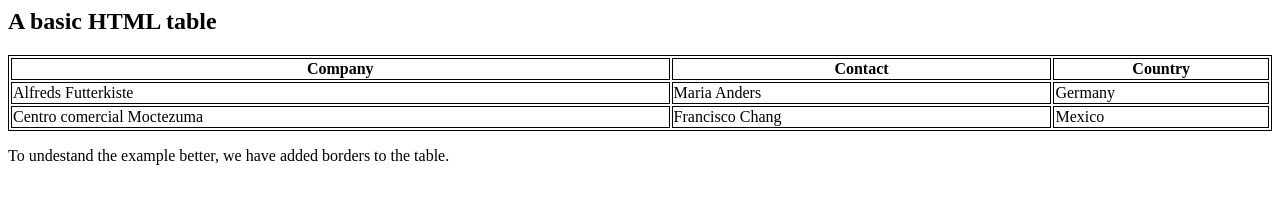
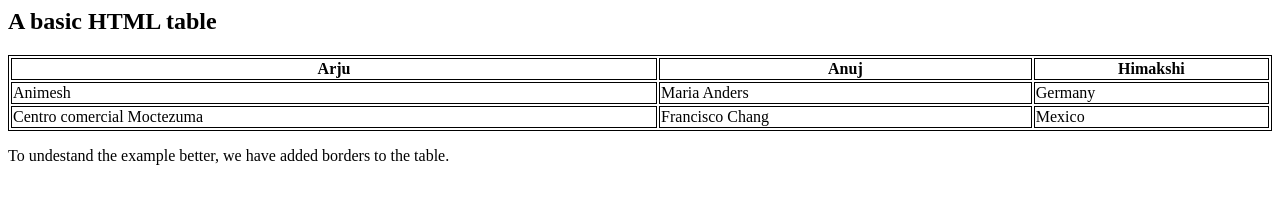
Before and after one commit to dcsavijay/staticwebsite, a plain HTML site: page index.html in a window 1280 px wide. Drawn offline with Linux system fonts and the light colour scheme.

Commit message:
modified index page

```diff
--- a/index.html
+++ b/index.html
@@ -10,12 +10,12 @@ table, th, td {
 
 <table style="width:100%">
   <tr>
-    <th>Company</th>
-    <th>Contact</th>
-    <th>Country</th>
+    <th>Arju</th>
+    <th>Anuj</th>
+    <th>Himakshi</th>
   </tr>
   <tr>
-    <td>Alfreds Futterkiste</td>
+    <td>Animesh</td>
     <td>Maria Anders</td>
     <td>Germany</td>
   </tr>
```
